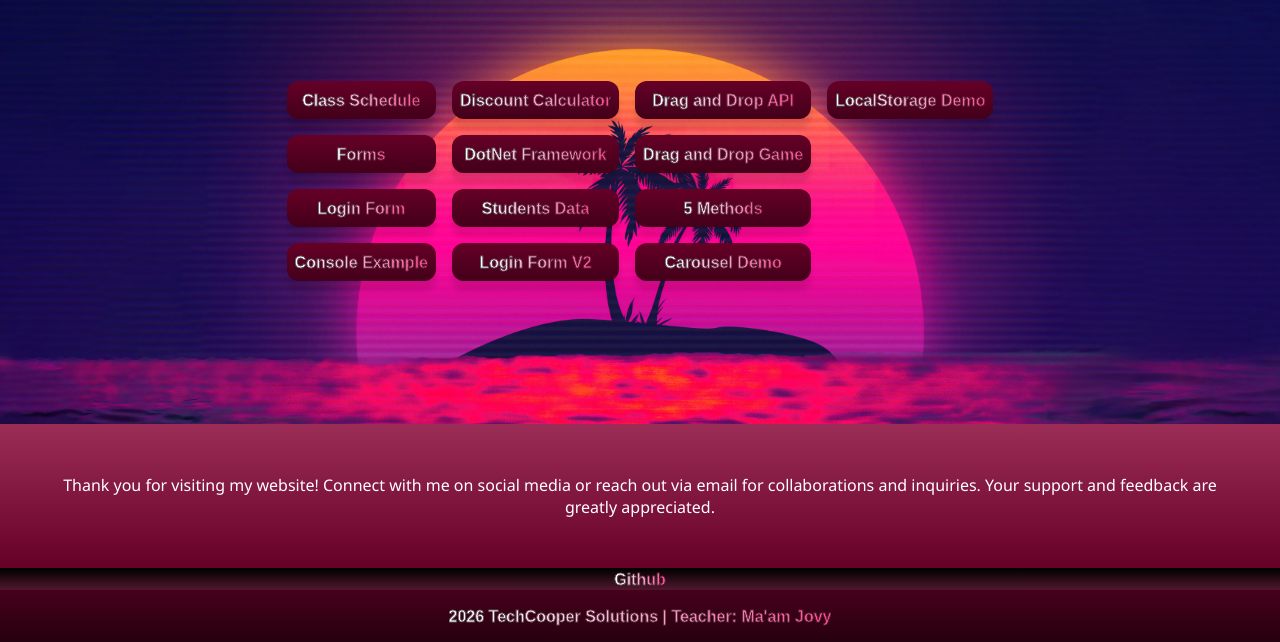
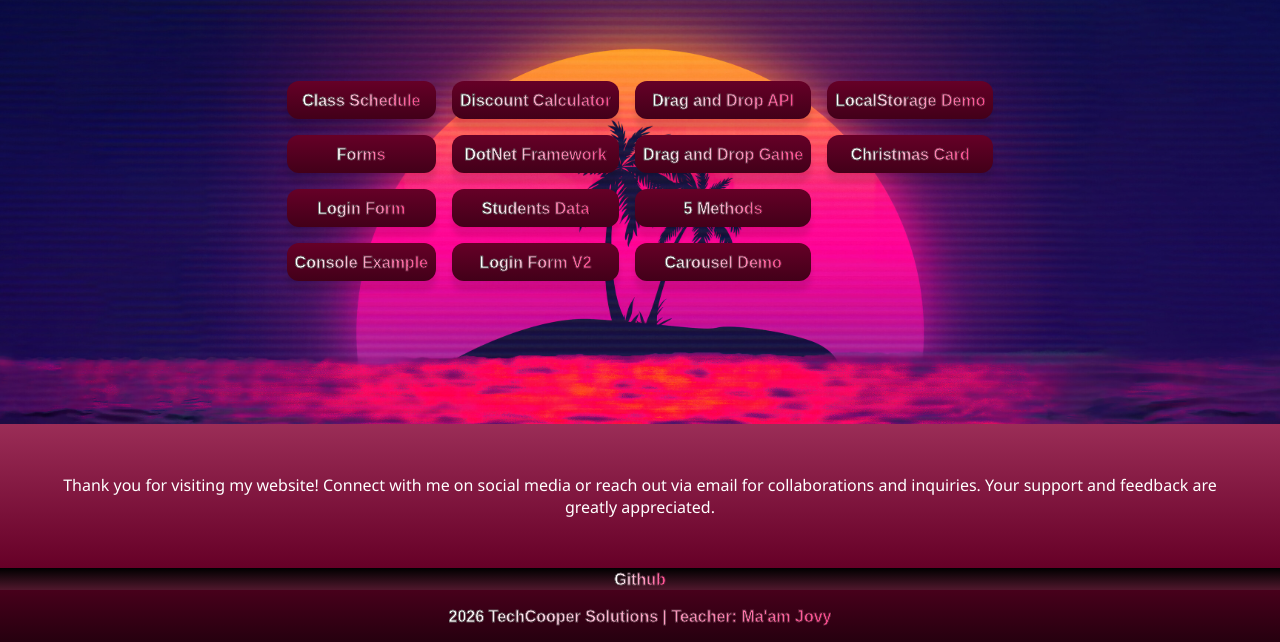
Before and after one commit to RhonStephenFernandez/RhonStephenPortfolio, a plain HTML site: page portfolio.html in a window 1280 px wide. Shown: the part 158-800 px from the top of the page. Drawn offline with Linux system fonts and the light colour scheme.

Commit message:
Update portfolio.html

```diff
--- a/portfolio.html
+++ b/portfolio.html
@@ -45,6 +45,7 @@
         <div class="box"><a class="link"><b>5 Methods</b></a></div>
         <div class="box"><a href="gallery/gallery.html"class="link"><b>Carousel Demo</b></a></div>
 		<div class="box"><a href="Grades.html"class="link"><b>LocalStorage Demo</b></a></div>
+		<div class="box"><a href="canvas.html"class="link"><b>Christmas Card</b></a></div>
     </main>
 </body>
 <footer>
```
